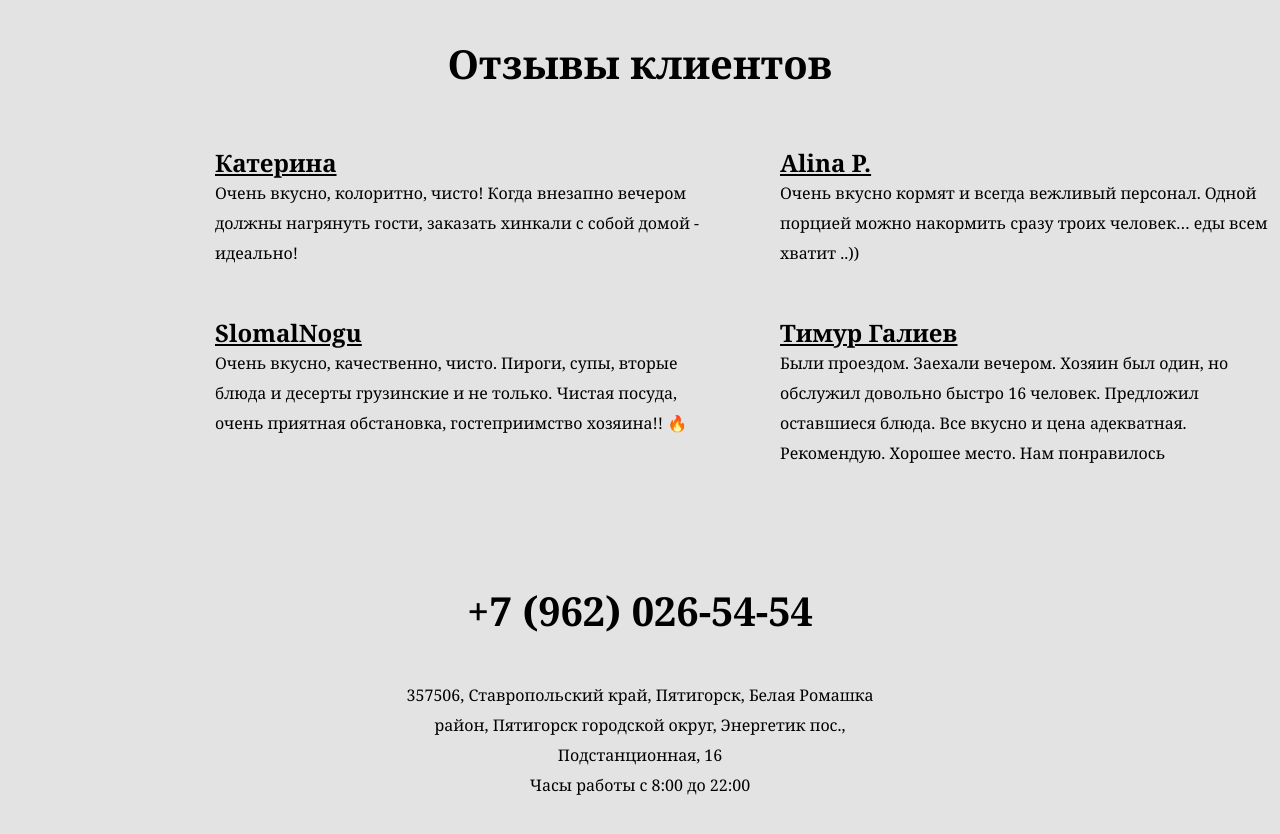
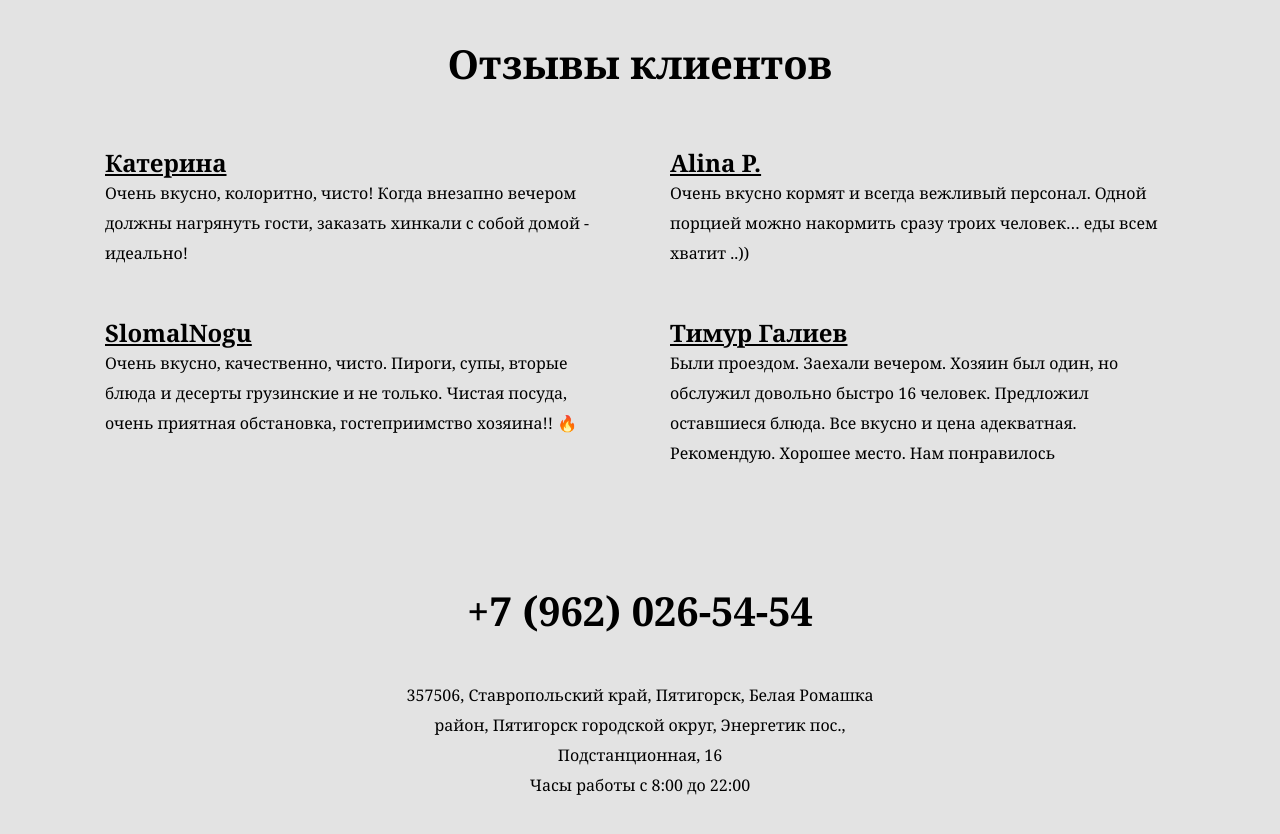
Before and after one commit to MyProjectGlthub/Miminokafe, a plain HTML site: page index.html in a window 1280 px wide. Shown: the part 3680-4514 px from the top of the page. Drawn offline with Linux system fonts and the light colour scheme.

Commit message:
style.css

```diff
--- a/style.css
+++ b/style.css
@@ -230,12 +230,12 @@ body {
     overflow-x: auto;
     columns: 2;
     column-gap: 50px;
-    width: 1200px;
+    width: 1100px;
     height: auto;
-    margin-left: 100px;
+    margin: auto;
     margin-bottom: 50px;
     line-height: 30px;
-     display: flex;
+    display: flex;
     gap: 30px;
 }
 
```
